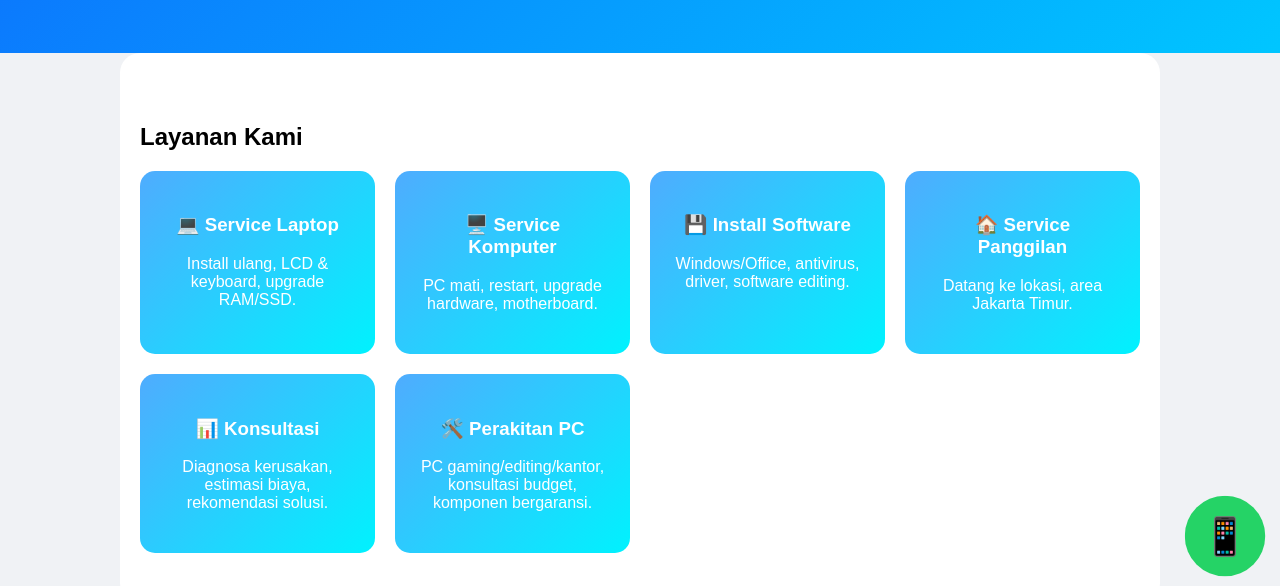
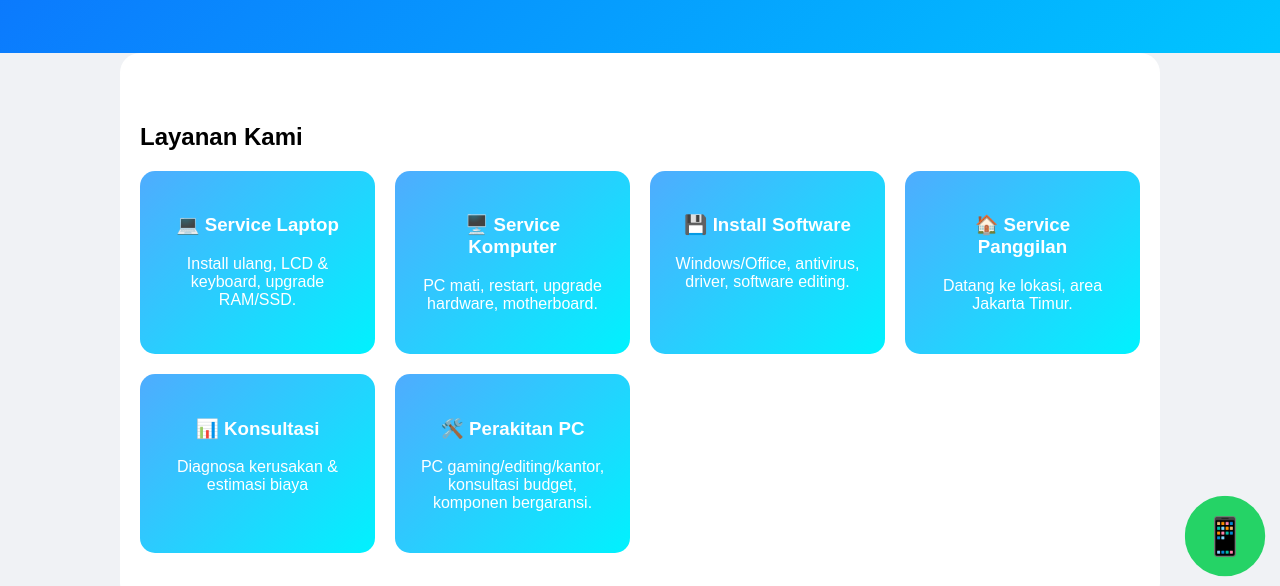
Before and after one commit to mugiewara7-hash/chip-k, a plain HTML site: page index.html in a window 1280 px wide. Shown: the part 209-795 px from the top of the page. Drawn offline with Linux system fonts and the light colour scheme.

Commit message:
Add files via upload

```diff
--- a/index.html
+++ b/index.html
@@ -53,7 +53,7 @@ button:hover { transform: scale(1.05); background: #084298; }
   <div class="card" data-title="🖥️ Service Komputer"><h3>🖥️ Service Komputer</h3><p>PC mati, restart, upgrade hardware, motherboard.</p></div>
   <div class="card" data-title="💾 Install Software"><h3>💾 Install Software</h3><p>Windows/Office, antivirus, driver, software editing.</p></div>
   <div class="card" data-title="🏠 Service Panggilan"><h3>🏠 Service Panggilan</h3><p>Datang ke lokasi, area Jakarta Timur.</p></div>
-  <div class="card" data-title="📊 Konsultasi"><h3>📊 Konsultasi</h3><p>Diagnosa kerusakan, estimasi biaya, rekomendasi solusi.</p></div>
+  <div class="card" data-title="📊 Konsultasi"><h3>📊 Konsultasi</h3><p>Diagnosa kerusakan & estimasi biaya</p></div>
   <div class="card" data-title="🛠️ Perakitan PC"><h3>🛠️ Perakitan PC</h3><p>PC gaming/editing/kantor, konsultasi budget, komponen bergaransi.</p></div>
 </div>
 </section>
```
